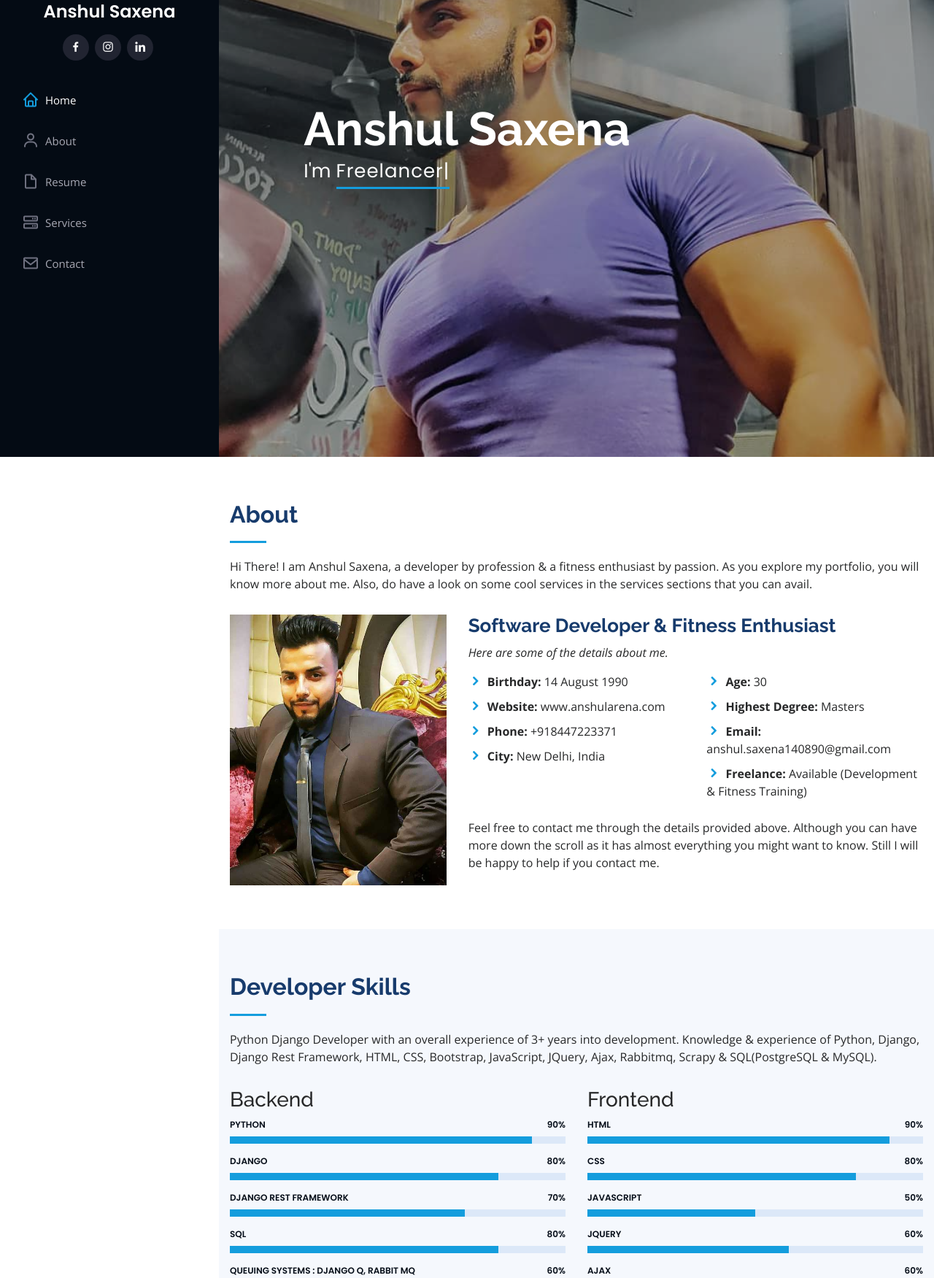
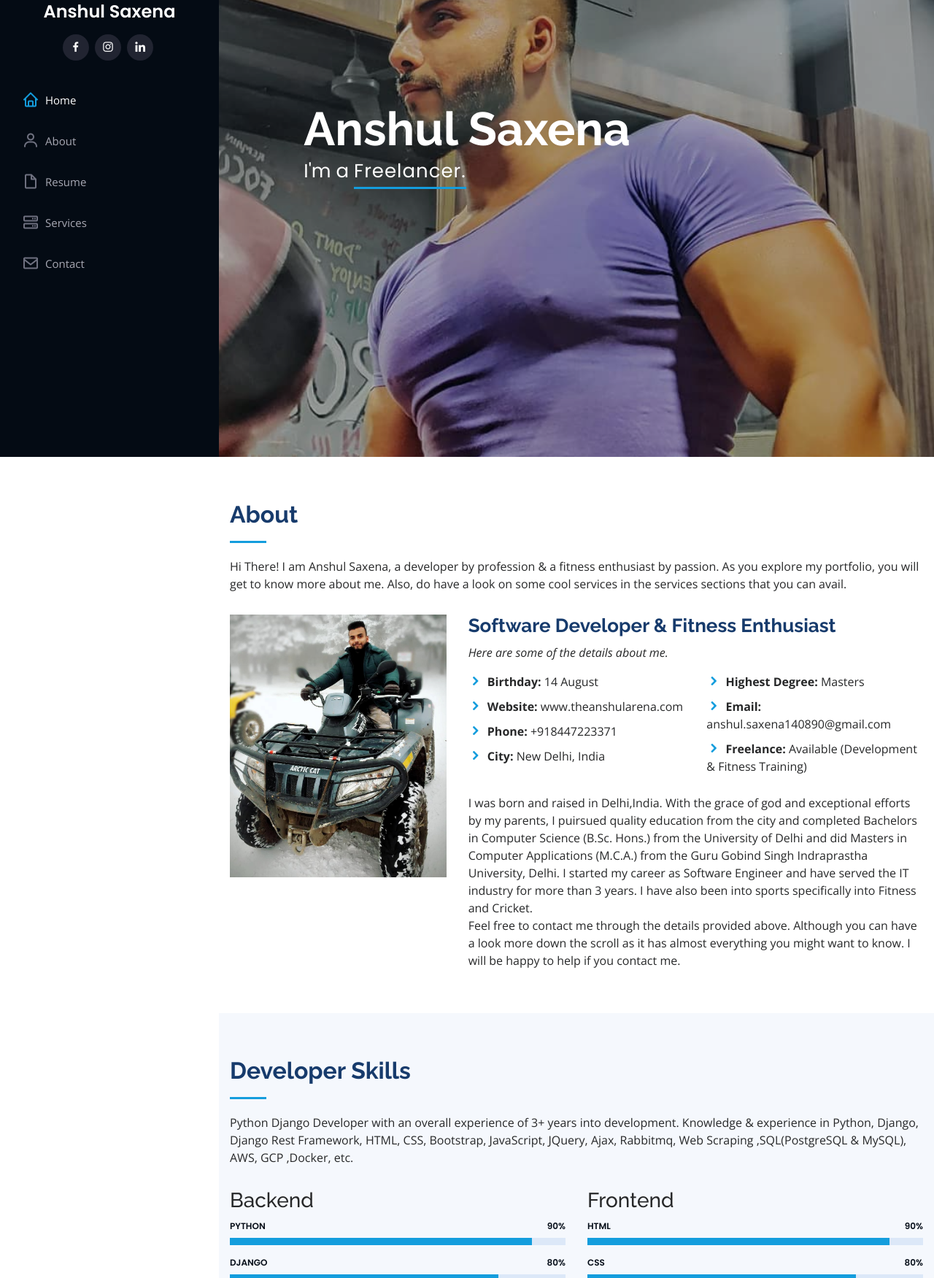
Before and after one commit to AnshulSaxena140890/my_portfolio, a Django app: page / in a window 1280 px wide. Shown: the part 174-1925 px from the top of the page at 73% size. Run offline with Django 3.2, Linux system fonts and the light colour scheme; some libraries are stand-ins or nearby versions.

Commit message:
error fixes

```diff
--- a/home/forms.py
+++ b/home/forms.py
@@ -17,13 +17,13 @@ class ContactForm(forms.Form):
     })
 
     message = forms.CharField(max_length=500, min_length=10, error_messages={
-        'required': 'Please provide a subject.',
+        'required': 'Please provide a message.',
         'max_length': 'Message should not exceed 500 characters.',
         'min_length': 'Message should have atleast 10 characters.'
     })
 
     email = forms.EmailField(max_length=200, error_messages={
-        'required': 'Please provide a subject.',
+        'required': 'Please provide your email.',
         'max_length': 'Email should not exceed 500 characters.',
         'invalid': 'Please enter a valid email'
     })
--- a/home/handlers.py
+++ b/home/handlers.py
@@ -54,7 +54,7 @@ def create_edit_delete_contact_handler(request, operation, contact_id=None):
                 contact_obj.save()
 
                 return core_lib.return_multi_key_json_response(['success'],
-                                                   ['Your contact details have been successfully saved. Thank You!'])
+                                                   ['Your message with the contact details have been successfully sent. Thank You!'])
         else:
             return core_lib.return_multi_key_json_response(['errors'], [form.errors])
 
--- a/home/templates/home/base.html
+++ b/home/templates/home/base.html
@@ -57,7 +57,7 @@
 
       <nav class="nav-menu">
         <ul>
-          <li class="#"><a href="#"><i class="bx bx-home"></i> <span>Home</span></a></li>
+          <li class="active"><a href=""><i class="bx bx-home"></i> <span>Home</span></a></li>
           <li><a href="#about"><i class="bx bx-user"></i> <span>About</span></a></li>
           <li><a href="#resume"><i class="bx bx-file-blank"></i> <span>Resume</span></a></li>
 <!--          <li><a href="#portfolio"><i class="bx bx-book-content"></i> Portfolio</a></li>-->
--- a/home/templates/home/portfolio_matter.html
+++ b/home/templates/home/portfolio_matter.html
@@ -8,7 +8,7 @@
   <section id="hero" class="d-flex flex-column justify-content-center align-items-center">
     <div class="hero-container" data-aos="fade-in">
       <h1>Anshul Saxena</h1>
-      <p>I'm <span class="typed" data-typed-items="Developer, Freelancer, Fitness Enthusiast, Fitness Trainer"></span></p>
+      <p>I'm a <span class="typed" data-typed-items="Developer., Freelancer., Fitness Enthusiast., Fitness Trainer."></span></p>
     </div>
   </section><!-- End Hero -->
 
@@ -20,12 +20,12 @@
 
         <div class="section-title">
           <h2>About</h2>
-          <p>Hi There! I am Anshul Saxena, a developer by profession & a fitness enthusiast by passion. As you explore my portfolio, you will know more about me. Also, do have a look on some cool services in the services sections that you can avail.  </p>
+          <p>Hi There! I am Anshul Saxena, a developer by profession & a fitness enthusiast by passion. As you explore my portfolio, you will get to know more about me. Also, do have a look on some cool services in the services sections that you can avail.  </p>
         </div>
 
         <div class="row">
           <div class="col-lg-4" data-aos="fade-right">
-            <img src="{% static 'img/profile-img.jpg' %}" class="img-fluid" alt="">
+            <img src="{% static 'img/snow_bike.jpg' %}" class="img-fluid" alt="">
           </div>
           <div class="col-lg-8 pt-4 pt-lg-0 content" data-aos="fade-left">
             <h3>Software Developer &amp; Fitness Enthusiast</h3>
@@ -35,15 +35,15 @@
             <div class="row">
               <div class="col-lg-6">
                 <ul>
-                  <li><i class="icofont-rounded-right"></i> <strong>Birthday:</strong> 14 August 1990</li>
-                  <li><i class="icofont-rounded-right"></i> <strong>Website:</strong> www.anshularena.com</li>
+                  <li><i class="icofont-rounded-right"></i> <strong>Birthday:</strong> 14 August </li>
+                  <li><i class="icofont-rounded-right"></i> <strong>Website:</strong> www.theanshularena.com</li>
                   <li><i class="icofont-rounded-right"></i> <strong>Phone:</strong> +918447223371</li>
                   <li><i class="icofont-rounded-right"></i> <strong>City:</strong> New Delhi, India</li>
                 </ul>
               </div>
               <div class="col-lg-6">
                 <ul>
-                  <li><i class="icofont-rounded-right"></i> <strong>Age:</strong> 30</li>
+<!--                  <li><i class="icofont-rounded-right"></i> <strong>Age:</strong> 30</li>-->
                   <li><i class="icofont-rounded-right"></i> <strong>Highest Degree:</strong> Masters</li>
                   <li><i class="icofont-rounded-right"></i> <strong>Email:</strong> anshul.saxena140890@gmail.com </li>
                   <li><i class="icofont-rounded-right"></i> <strong>Freelance:</strong> Available (Development & Fitness Training)</li>
@@ -51,7 +51,7 @@
               </div>
             </div>
             <p>
-              Feel free to contact me through the details provided above. Although you can have more down the scroll as it has almost everything you might want to know. Still I will be happy to help if you contact me.
+              I was born and raised in Delhi,India. With the grace of god and exceptional efforts by my parents, I puirsued quality education from the city and completed Bachelors in Computer Science (B.Sc. Hons.) from the University of Delhi and did Masters in Computer Applications (M.C.A.) from the Guru Gobind Singh Indraprastha University, Delhi. I started my career as Software Engineer and have served the IT industry for more than 3 years. I have also been into sports specifically into Fitness and Cricket. <br>Feel free to contact me through the details provided above. Although you can have a look more down the scroll as it has almost everything you might want to know. I will be happy to help if you contact me.
             </p>
           </div>
         </div>
@@ -114,8 +114,8 @@
         <div class="section-title">
           <h2>Developer Skills</h2>
           <p>Python Django Developer with an overall experience of 3+ years into development.
-Knowledge & experience of Python, Django, Django Rest Framework, HTML, CSS, Bootstrap, JavaScript, JQuery, Ajax,
-Rabbitmq, Scrapy & SQL(PostgreSQL & MySQL). </p>
+Knowledge & experience in Python, Django, Django Rest Framework, HTML, CSS, Bootstrap, JavaScript, JQuery, Ajax,
+Rabbitmq, Web Scraping ,SQL(PostgreSQL & MySQL), AWS, GCP ,Docker, etc. </p>
         </div>
 
         <div class="row skills-content">
@@ -160,9 +160,9 @@ Rabbitmq, Scrapy & SQL(PostgreSQL & MySQL). </p>
             </div>
 
             <div class="progress">
-              <span class="skill">Cloud/Devops : AWS, GCP, Docker <i class="val">50%</i></span>
+              <span class="skill">Cloud/Devops : AWS, GCP, Docker <i class="val">60%</i></span>
               <div class="progress-bar-wrap">
-                <div class="progress-bar" role="progressbar" aria-valuenow="50" aria-valuemin="0" aria-valuemax="100"></div>
+                <div class="progress-bar" role="progressbar" aria-valuenow="60" aria-valuemin="0" aria-valuemax="100"></div>
               </div>
             </div>
 
@@ -186,9 +186,9 @@ Rabbitmq, Scrapy & SQL(PostgreSQL & MySQL). </p>
             </div>
 
             <div class="progress">
-              <span class="skill">JavaScript <i class="val">50%</i></span>
+              <span class="skill">JavaScript <i class="val">60%</i></span>
               <div class="progress-bar-wrap">
-                <div class="progress-bar" role="progressbar" aria-valuenow="50" aria-valuemin="0" aria-valuemax="100"></div>
+                <div class="progress-bar" role="progressbar" aria-valuenow="60" aria-valuemin="0" aria-valuemax="100"></div>
               </div>
             </div>
 
@@ -303,7 +303,7 @@ Rabbitmq, Scrapy & SQL(PostgreSQL & MySQL). </p>
           <h2>My Developer Resume</h2>
           <p>Python Django Developer: Efficient Programmer in Python and Django. Currently working as Python/Django Developer.
 Knowledge & experience of Python, Django, Django Rest Framework, HTML, CSS, Bootstrap, JavaScript, JQuery, Ajax,
-Rabbitmq, Scrapy & SQL(PostgreSQL & MySQL). Programming Languages : Python, Core Java, C++. Communication:
+Rabbitmq, Web Scraping, SQL(PostgreSQL & MySQL), AWS, GCP, Docker. Programming Languages : Python, Core Java, C++. Communication:
 Fluency in English and Hindi. Learning German.</p>
         </div>
 
@@ -312,7 +312,7 @@ Fluency in English and Hindi. Learning German.</p>
             <h3 class="resume-title">Summary</h3>
             <div class="resume-item pb-0">
               <h3>Anshul Saxena</h3>
-              <p><em>Innovative and deadline-driven Backend Developer with 3+ years of experience developing Python - Django driven applications.</em></p>
+              <p><em>Innovative and deadline-driven Software Developer with 3+ years of experience developing Python - Django supported applications.</em></p>
               <ul>
                 <li>New Delhi, India</li>
                 <li>+918447223371</li>
@@ -361,7 +361,7 @@ Fluency in English and Hindi. Learning German.</p>
               <p><em>Delhi, India </em></p>
               <ul>
                 <li>Nature of Tasks : Python-Django development :APIs development (Web & REST), Ajax, Javascript , Jquery, Rabbitmq, Online ordering, web scrapying.</li>
-                <li>Awarded Outstanding Performer from Tradeindia</li>
+                <li>Awarded Outstanding Performer from Tradeindia.</li>
               </ul>
             </div>
             <div class="resume-item">
@@ -370,8 +370,8 @@ Fluency in English and Hindi. Learning German.</p>
               <h5>11/2018 - 10/2019</h5>
               <p><em>Noida, UP</em></p>
               <ul>
-                <li>Nature of Tasks: Python-Django development :APIs development (Web & REST), Payments Gateway integration, User Administration, Permissions, Django Signal & Queues</li>
-                <li>Managed up to 2 projects from scratch</li>
+                <li>Nature of Tasks: Python-Django development :APIs development (Web & REST), Payments Gateway integration, User Administration, Permissions, Django Signal & Queues.</li>
+                <li>Managed up to 2 projects from scratch.</li>
               </ul>
             </div>
 
@@ -532,47 +532,47 @@ Fluency in English and Hindi. Learning German.</p>
         <div class="row">
           <div class="col-lg-4 col-md-6 icon-box" data-aos="fade-up">
             <div class="icon"><i class="icofont-computer"></i></div>
-            <h4 class="title"><a href="">Backend Development</a></h4>
+            <h4 class="title">Backend Development</h4>
             <p class="description">A stronghold on highly competitive backend skills like Python, Django, SQLs, etc which can power-up your web-apps and mobile applications</p>
           </div>
           <div class="col-lg-4 col-md-6 icon-box" data-aos="fade-up" data-aos-delay="100">
             <div class="icon"><i class="icofont-chart-bar-graph"></i></div>
-            <h4 class="title"><a href="">Full Stack Development</a></h4>
+            <h4 class="title">Full Stack Development</h4>
             <p class="description">A complete solution for your web application including both backend and frontend support.</p>
           </div>
           <div class="col-lg-4 col-md-6 icon-box" data-aos="fade-up" data-aos-delay="200">
             <div class="icon"><i class="icofont-web"></i></div>
-            <h4 class="title"><a href="">Web Hosting</a></h4>
+            <h4 class="title">Web Hosting</h4>
             <p class="description">Get your project hosted on cloud platforms like AWS, Heroku, etc with your choice of domain name.</p>
           </div>
           <div class="col-lg-4 col-md-6 icon-box" data-aos="fade-up" data-aos-delay="300">
             <div class="icon"><i class="icofont-ui-v-card"></i></div>
-            <h4 class="title"><a href="">Static Website Development</a></h4>
+            <h4 class="title">Static Website Development</h4>
             <p class="description">Static Website development with various cool template designs.</p>
           </div>
           <div class="col-lg-4 col-md-6 icon-box" data-aos="fade-up" data-aos-delay="400">
             <div class="icon"><i class="icofont-gym-alt-3"></i></div>
-            <h4 class="title"><a href="">Personal Fitness Training</a></h4>
+            <h4 class="title">Personal Fitness Training</h4>
             <p class="description">An in-person fitness training involving extensive guidance and workout.</p>
           </div>
           <div class="col-lg-4 col-md-6 icon-box" data-aos="fade-up" data-aos-delay="500">
             <div class="icon"><i class="icofont-dumbbell"></i></div>
-            <h4 class="title"><a href="">Workout Schedule</a></h4>
+            <h4 class="title">Workout Schedule</h4>
             <p class="description">Make your restless efforts count with flexible but highly effective workout schedules.</p>
           </div>
           <div class="col-lg-4 col-md-6 icon-box" data-aos="fade-up" data-aos-delay="500">
             <div class="icon"><i class="icofont-runner-alt-1"></i></div>
-            <h4 class="title"><a href="">No Gym Schedule</a></h4>
+            <h4 class="title">No Gym Schedule</h4>
             <p class="description">Workout schedules to follow at home and/or your nearby park.</p>
           </div>
           <div class="col-lg-4 col-md-6 icon-box" data-aos="fade-up" data-aos-delay="500">
             <div class="icon"><i class="icofont-spoon-and-fork"></i></div>
-            <h4 class="title"><a href="">Diet Schedule</a></h4>
+            <h4 class="title">Diet Schedule</h4>
             <p class="description">A complete and periodically updating diet plan according to your fitness goals and body requirements.</p>
           </div>
           <div class="col-lg-4 col-md-6 icon-box" data-aos="fade-up" data-aos-delay="500">
             <div class="icon"><i class="icofont-food-basket"></i></div>
-            <h4 class="title"><a href="">Supplements Advice</a></h4>
+            <h4 class="title">Supplements Advice</h4>
             <p class="description">Don't waste your money on expensive and ineffective supplements. Get to know the ones that suit your body-type.</p>
           </div>
         </div>
```
Also changed, not shown: assets/img/snow_bike.jpg (added).
